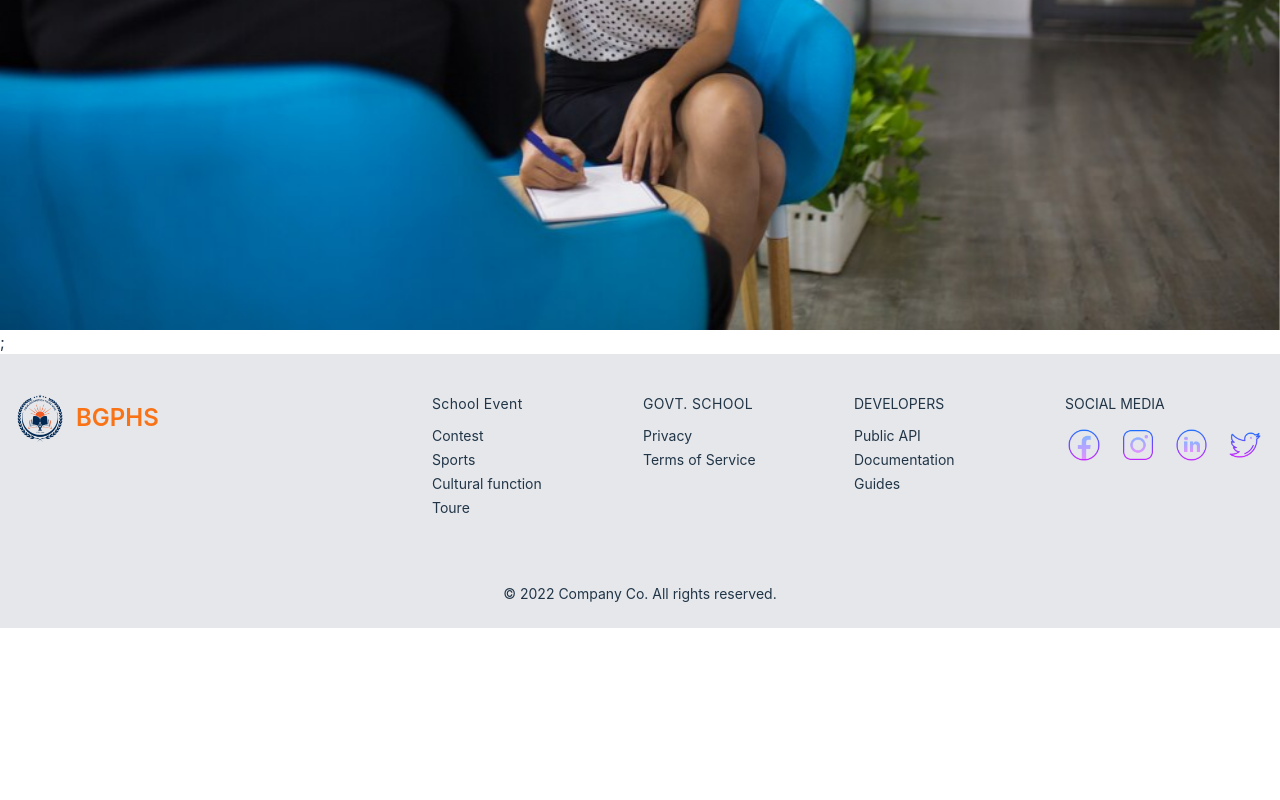
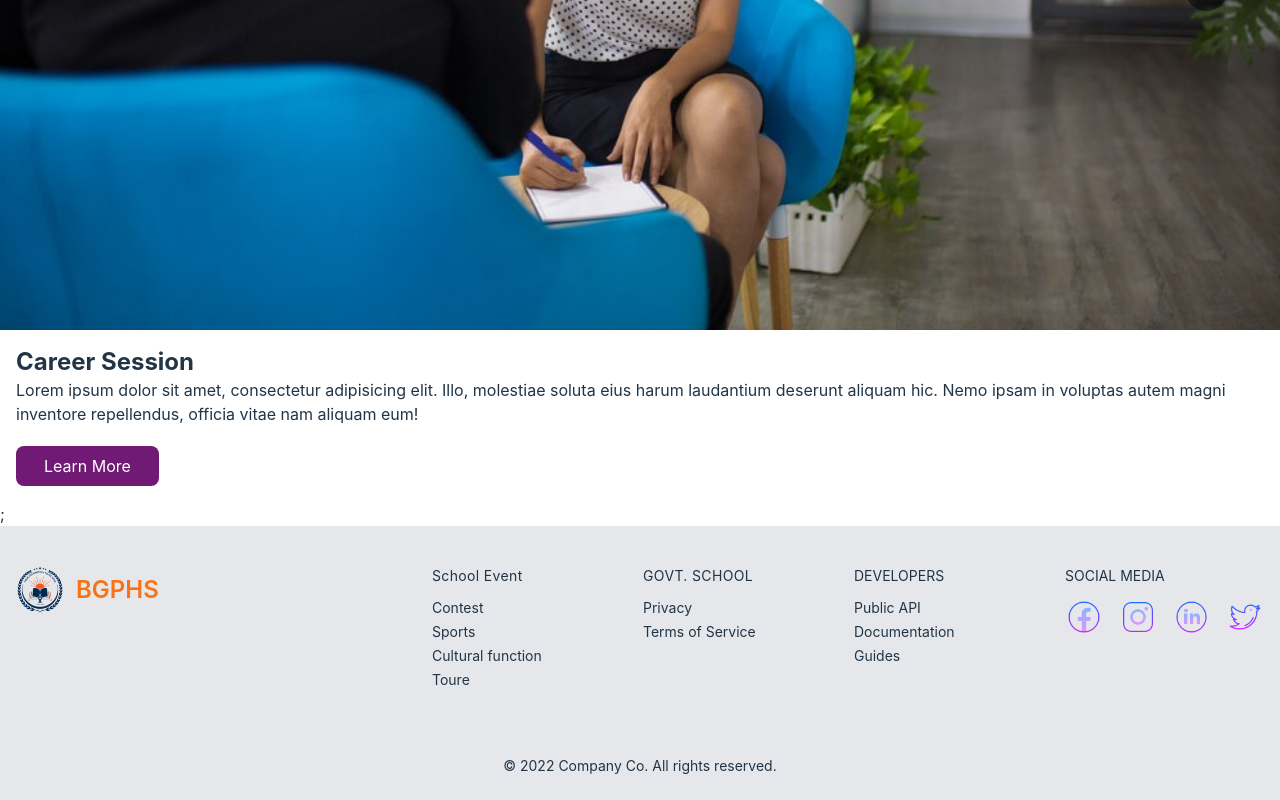
Before and after one commit to Flocky05/school, a React (Vite) app: page /careers in a window 1280 px wide. Shown: the part 595-1395 px from the top of the page. Before the commit the page ends 1223 px from the top, so only its background shows below. Built offline with nearby package versions, Linux system fonts and the light colour scheme.

Commit message:
update careers section more

```diff
--- a/src/components/Careers/Careers.jsx
+++ b/src/components/Careers/Careers.jsx
@@ -31,13 +31,62 @@ const Careers = () => {
     return (
         <div>
             <Carousel responsive={responsive}>
-                <div><img className="w-full object-cover" src={img1} alt="" /></div>
-                <div><img className="w-full object-cover" src={img2} alt="" /></div>
-                <div><img className="w-full object-cover" src={img3} alt="" /></div>
-                <div><img className="w-full object-cover" src={img4} alt="" /></div>
-                <div><img className="w-full object-cover" src={img5} alt="" /></div>
-                <div><img className="w-full object-cover" src={img6} alt="" /></div>
-                <div><img className="w-full object-cover" src={img7} alt="" /></div>
+                <div>
+                    <img className="w-full object-cover" src={img1} alt="" />
+                    <div className="p-4">
+                        <h2 className="text-2xl font-bold ">Career Session</h2>
+                        <p>Lorem ipsum dolor sit amet, consectetur adipisicing elit. Illo, molestiae soluta eius harum laudantium deserunt aliquam hic. Nemo ipsam in voluptas autem magni inventore repellendus, officia vitae nam aliquam eum!</p>
+                        <button className="px-7 py-2 bg-fuchsia-900 text-white rounded-lg mt-5">Learn More</button>
+                    </div>
+                </div>
+                <div>
+                    <img className="w-full object-cover" src={img2} alt="" />
+                    <div className="p-4">
+                        <h2 className="text-2xl font-bold ">Career Session</h2>
+                        <p>Lorem ipsum dolor sit amet, consectetur adipisicing elit. Illo, molestiae soluta eius harum laudantium deserunt aliquam hic. Nemo ipsam in voluptas autem magni inventore repellendus, officia vitae nam aliquam eum!</p>
+                        <button className="px-7 py-2 bg-fuchsia-900 text-white rounded-lg mt-5">Learn More</button>
+                    </div>
+                </div>
+                <div>
+                    <img className="w-full object-cover" src={img3} alt="" />
+                    <div className="p-4">
+                        <h2 className="text-2xl font-bold ">Career Session</h2>
+                        <p>Lorem ipsum dolor sit amet, consectetur adipisicing elit. Illo, molestiae soluta eius harum laudantium deserunt aliquam hic. Nemo ipsam in voluptas autem magni inventore repellendus, officia vitae nam aliquam eum!</p>
+                        <button className="px-7 py-2 bg-fuchsia-900 text-white rounded-lg mt-5">Learn More</button>
+                    </div>
+                </div>
+                <div>
+                    <img className="w-full object-cover" src={img4} alt="" />
+                    <div className="p-4">
+                        <h2 className="text-2xl font-bold ">Career Session</h2>
+                        <p>Lorem ipsum dolor sit amet, consectetur adipisicing elit. Illo, molestiae soluta eius harum laudantium deserunt aliquam hic. Nemo ipsam in voluptas autem magni inventore repellendus, officia vitae nam aliquam eum!</p>
+                        <button className="px-7 py-2 bg-fuchsia-900 text-white rounded-lg mt-5">Learn More</button>
+                    </div>
+                </div>
+                <div>
+                    <img className="w-full object-cover" src={img5} alt="" />
+                   <div className="p-4">
+                        <h2 className="text-2xl font-bold ">Career Session</h2>
+                        <p>Lorem ipsum dolor sit amet, consectetur adipisicing elit. Illo, molestiae soluta eius harum laudantium deserunt aliquam hic. Nemo ipsam in voluptas autem magni inventore repellendus, officia vitae nam aliquam eum!</p>
+                        <button className="px-7 py-2 bg-fuchsia-900 text-white rounded-lg mt-5">Learn More</button>
+                   </div>
+                </div>
+                <div>
+                    <img className="w-full object-cover" src={img6} alt="" />
+                    <div className="p-4">
+                        <h2 className="text-2xl font-bold ">Career Session</h2>
+                        <p>Lorem ipsum dolor sit amet, consectetur adipisicing elit. Illo, molestiae soluta eius harum laudantium deserunt aliquam hic. Nemo ipsam in voluptas autem magni inventore repellendus, officia vitae nam aliquam eum!</p>
+                        <button className="px-7 py-2 bg-fuchsia-900 text-white rounded-lg mt-5">Learn More</button>
+                    </div>
+                </div>
+                <div>
+                    <img className="w-full object-cover" src={img7} alt="" />
+                    <div className="p-4">
+                        <h2 className="text-2xl font-bold ">Career Session</h2>
+                        <p>Lorem ipsum dolor sit amet, consectetur adipisicing elit. Illo, molestiae soluta eius harum laudantium deserunt aliquam hic. Nemo ipsam in voluptas autem magni inventore repellendus, officia vitae nam aliquam eum!</p>
+                        <button className="px-7 py-2 bg-fuchsia-900 text-white rounded-lg mt-5">Learn More</button>
+                    </div>
+                </div>
             </Carousel>;
         </div>
     );
```
